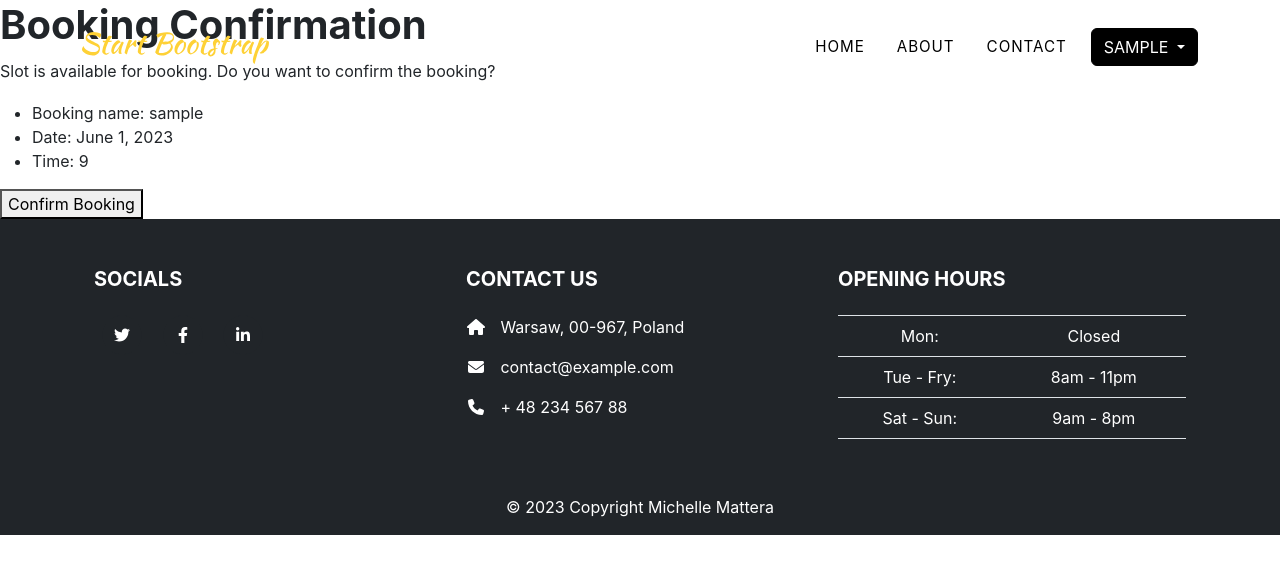
After one commit to michmattera/HerBody, a Django app: a page that uses templates/booking/booking_confirmation.html in a window 1280 px wide. The commit adds this page. Shown: the top 574 px of the page. Run offline with Django 3.2, Linux system fonts and the light colour scheme; the visitor is signed in with stand-in values (Sample User, id 1); data comes from the database, SQL or seed files in the repository; some libraries are stand-ins or nearby versions.

Commit message:
Change booking system to get available just 1 week , and add confirmation page

```diff
--- a/booking/urls.py
+++ b/booking/urls.py
@@ -1,17 +1,28 @@
 from . import views
 from django.urls import path, include
 from . import forms
-from .views import booking_list, edit_booking, delete_booking
+from .views import booking_list, edit_booking, delete_booking, booking_confirmation
 # from .forms import BookingForm
 
 
 urlpatterns = [
     # url for bookings
     # path('', include('myproject.urls'), name='myproject_urls'),
-    path('book_a_session/', views.booking_form, name='booking_form'),
+    # path('book_a_session/', views.get_available_slots, name='booking_home'),
+    # path('book_a_session/', views.booking_form, name='booking_form'),
     # path('list/', views.booking_list, name='booking_list')
     path('my_bookings/', booking_list.as_view(), name='my_bookings'),
     path('edit_booking/<booking_id>/', edit_booking, name='edit_booking'),
     path('delete_booking/<booking_id>/', delete_booking, name='delete_booking'),
+    path('booking/book_a_session/', views.booking_form, name='booking_form'),
+    # path('booking/booking/confirmation/<str:date_time>/', views.booking_confirmation, name='booking_confirmation'),
+    # path('booking/booking/booking/booking/confirmation/<slug:date_time>/', views.booking_confirmation, name='booking_confirmation')
+    path('booking/confirmation/<str:slot>/', views.booking_confirmation, name='booking_confirmation'),
+
+
+
+
+
+
 
 ]
--- a/booking/views.py
+++ b/booking/views.py
@@ -1,13 +1,15 @@
 from django.shortcuts import render, redirect
 from django.views import generic
-# from django.http import HttpResponse, HttpResponseRedirect
+from django.http import HttpResponse
+
 from . import views
 from . import models
 from .models import Booking
 from .forms import BookingForm
 from django.views.generic import DeleteView, CreateView, UpdateView, ListView
 import datetime
-from datetime import datetime, date
+from datetime import datetime, date, timedelta, time
+
 from django.contrib.auth.decorators import login_required
 from django.core.exceptions import NON_FIELD_ERRORS
 from django.shortcuts import get_object_or_404
@@ -17,39 +19,146 @@ from django.contrib import messages
 
 # leave = Event.objects.filter(start_date__date=today)
 # today = date.today()
+from django.utils import timezone
+
+def get_available_slots():
+    today_date = timezone.localdate()
+    end_of_week = today_date + timedelta(days=7)
+    booked_slots = Booking.objects.filter(date__range=[today_date, end_of_week]).values_list('date', 'time')
+    available_slots = []
+
+    time_choices = Booking._meta.get_field('time').choices
+    for hour, label in time_choices:
+        for day in range(7):
+            current_date = today_date + timedelta(days=day)
+            current_slot = datetime.combine(current_date, time(hour))
+            if (current_date, hour) in booked_slots:
+                slot_status = 'Booked'
+            else:
+                slot_status = 'Available'
+            available_slots.append((current_slot, slot_status))
+
+    return available_slots
+
+
 
 class booking_list(generic.ListView):
     model = Booking
 
     def get_queryset(self):
-        return self.model.objects.filter(user=self.request.user)
+        today = date.today()
+        end_of_week = today + timedelta(days=7)
+        return self.model.objects.filter(user=self.request.user, date__range=[today, end_of_week])
+
 
 
 @login_required
+def booking_confirmation(request, slot):
+    date_time_obj = datetime.strptime(slot, '%Y-%m-%d %H:%M:%S')
+    date = date_time_obj.date()
+    time = date_time_obj.time().hour  # Get only the hour component of the time
+
+    booking, created = Booking.objects.get_or_create(date=date, time=time, user=request.user)
+
+    if not created:
+        is_available = False
+    else:
+        is_available = True
+
+    if request.method == 'POST':
+        if 'cancel' in request.POST:
+            # Cancel the booking
+            booking.delete()
+            return redirect('booking_cancelled')
+        elif 'confirm' in request.POST:
+            # Update booking status
+            booking.is_confirmed = True
+            booking.save()
+            return redirect("my_bookings")
+
+    context = {
+        'booking': booking,
+        'is_available': is_available
+    }
+
+    return render(request, 'booking/booking_confirmation.html', context)
+
+
+# @login_required
+# def booking_confirmation(request, date_time):
+#     date_time_obj = datetime.strptime(date_time, '%Y-%m-%d %H:%M:%S')
+#     time = date_time_obj.time().hour
+
+#     try:
+#         booking = Booking.objects.get(date=date_time_obj.date(), time=time)
+#     except Booking.DoesNotExist:
+#         # Handle the case where the booking doesn't exist
+#         return HttpResponse('Booking not found.')
+
+#     if request.method == 'POST':
+#         # Process the booking confirmation or cancellation
+#         if 'cancel' in request.POST:
+#             # Delete the booking
+#             booking.delete()
+#             return redirect('booking_cancelled')
+#         elif 'confirm' in request.POST:
+#             # Perform any necessary actions for the confirmed booking
+#             return redirect('booking_success')
+
+#     return render(request, 'booking/booking_confirmation.html', {'booking': booking})
+
+# @login_required
+# def booking_form(request):
+#     if request.POST:
+#         form = BookingForm(request.POST)
+#         if form.is_valid():
+#             user = request.user
+#             date = form.cleaned_data['date']
+
+#             # Check if any user has already booked on the selected date
+#             if Booking.objects.filter(date=date).exists():
+#                 error_message = "This date is already booked. Please choose another date."
+#                 return render(request, "booking/booking_form.html", {'form': form, 'error_message': error_message})
+
+#             # Check if the current user has already booked on the selected date
+#             if Booking.objects.filter(user=user, date=date).exists():
+#                 error_message = "You have already booked an appointment for this date."
+#                 return render(request, "booking/booking_form.html", {'form': form, 'error_message': error_message})
+
+#             form.instance.user = user
+#             form.save()
+#             return redirect('my_bookings')
+#     else:
+#         form = BookingForm()
+#         available_slots = get_available_slots()
+
+#     return render(request, "booking/booking_form.html", {'form': form, 'available_slots': available_slots})
+
+@login_required
 def booking_form(request):
-    if request.POST:
+    if request.method == 'POST':
         form = BookingForm(request.POST)
         if form.is_valid():
             user = request.user
-            date = form.cleaned_data['date']
+            slot = form.cleaned_data['slot']
+            date = slot.date()
+            time = slot.time()
 
-            # Check if any user has already booked on the selected date
-            if Booking.objects.filter(date=date).exists():
-                error_message = "This date is already booked. Please choose another date."
-                return render(request, "booking/booking_form.html", {'form': form, 'error_message': error_message})
-
-            # Check if the current user has already booked on the selected date
-            if Booking.objects.filter(user=user, date=date).exists():
-                error_message = "You have already booked an appointment for this date."
+            # Check if any user has already booked on the selected date and time
+            if Booking.objects.filter(date=date, time=time).exists():
+                error_message = "This slot is already booked. Please choose another slot."
                 return render(request, "booking/booking_form.html", {'form': form, 'error_message': error_message})
 
             form.instance.user = user
             form.save()
-            return redirect('my_bookings')
+            return redirect('booking_success')
     else:
         form = BookingForm()
+        available_slots = get_available_slots()  # Call the function to get available slots
 
-    return render(request, "booking/booking_form.html", {'form': form})
+    return render(request, "booking/booking_form.html", {'form': form, 'available_slots': available_slots})
+
+
 
 
 @login_required
--- a/erbod/settings.py
+++ b/erbod/settings.py
@@ -29,7 +29,7 @@ SECRET_KEY = os.environ.get('SECRET_KEY')
 # SECURITY WARNING: don't run with debug turned on in production!
 DEBUG = True
 
-ALLOWED_HOSTS = ['her-body.herokuapp.com', 'localhost']
+ALLOWED_HOSTS = ['her-body.herokuapp.com', 'localhost', '8000-michmattera-herbody-82ork2cfghz.ws-us98.gitpod.io']
 
 
 # Application definition
@@ -44,6 +44,7 @@ INSTALLED_APPS = [
     'django.contrib.staticfiles',
     'crispy_forms',
     'crispy_bootstrap5',
+    # 'bootstrap_datepicker_plus',
     'cloudinary',
     'myproject',
     'booking',
--- a/requirements.txt
+++ b/requirements.txt
@@ -1,10 +1,14 @@
 asgiref==3.6.0
 cloudinary==1.32.0
+crispy-bootstrap5==0.7
 dj-database-url==0.5.0
 dj3-cloudinary-storage==0.0.6
 Django==3.2.18
+django-bootstrap-datepicker==1.4.0
+django-bootstrap-datepicker-plus==5.0.3
 django-crispy-forms==2.0
 gunicorn==20.1.0
 psycopg2==2.9.6
+pydantic==1.10.8
 pytz==2023.3
 sqlparse==0.4.4
--- /dev/null
+++ b/templates/booking/booking_confirmation.html
@@ -0,0 +1,26 @@
+{% extends "base.html" %}
+{% load crispy_forms_tags %}
+
+{% block content %}
+    <h1>Booking Confirmation</h1>
+
+    {% if is_available %}
+        <p>Slot is available for booking. Do you want to confirm the booking?</p>
+        <ul>
+            <li>Booking name: {{ booking.user }}</li>
+            <li>Date: {{ booking.date }}</li>
+            <li>Time: {{ booking.time }}</li>
+        </ul>
+        <form method="post">
+            {% csrf_token %}
+            <button type="submit" name="confirm">Confirm Booking</button>
+        </form>
+    {% else %}
+        <p>This slot is already booked.</p>
+        <p>Do you want to cancel the booking?</p>
+        <form method="post">
+            {% csrf_token %}
+            <button type="submit" name="cancel">Cancel Booking</button>
+        </form>
+    {% endif %}
+{% endblock content %}
```
Also changed, not shown: booking/forms.py (+3 -13 lines), templates/booking/booking_form.html (+26 -11 lines), templates/booking/booking_home.html (added, +18 -0 lines), booking/migrations/0003_auto_20230531_1626.py (added), booking/models.py (line endings or trailing spaces).
